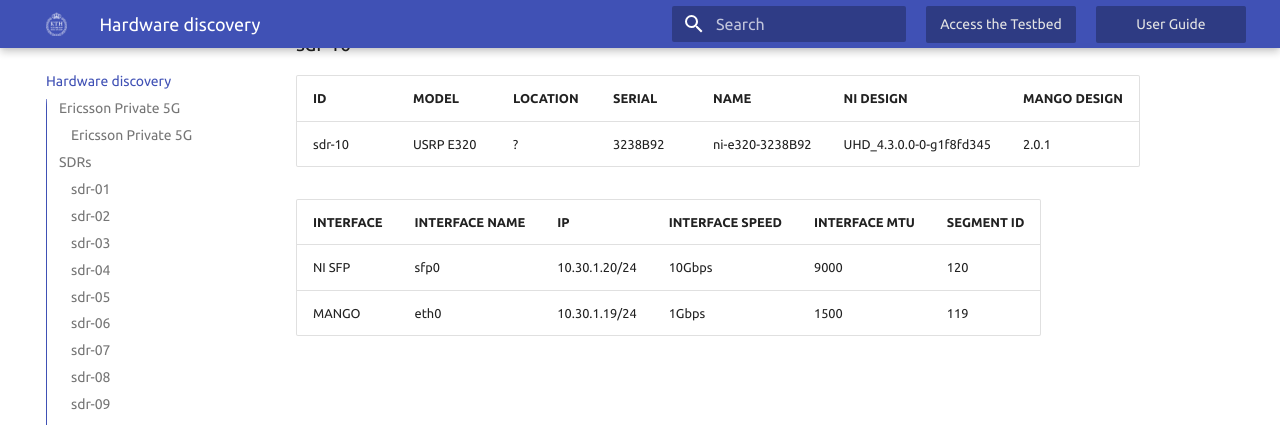
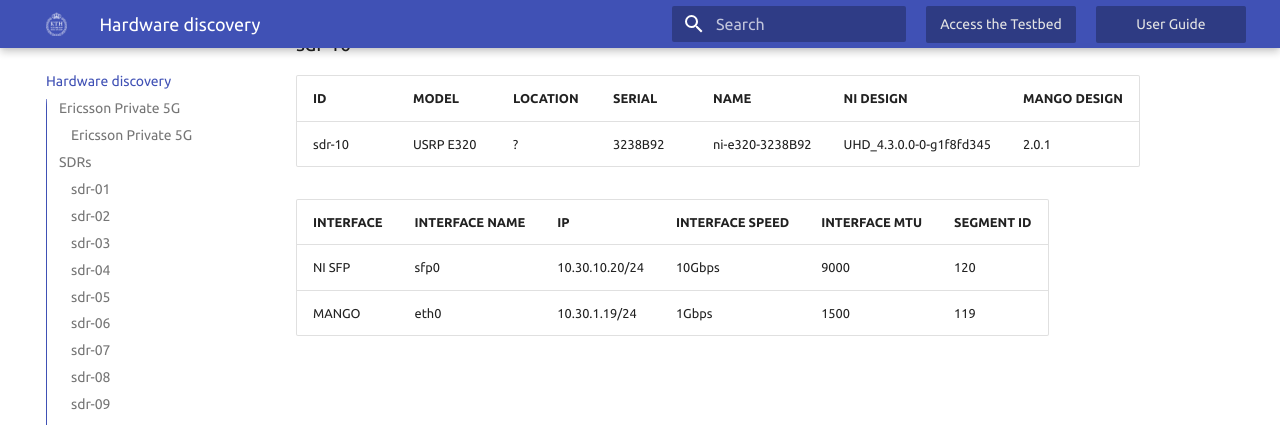
Before and after one commit to KTH-EXPECA/kth-expeca.github.io, an MkDocs documentation site: the page built from docs/inventory.md, in a window 1280 px wide and 900 px high, scrolled down 5119 px. Shown: the top 425 px of the window. Built offline with MkDocs 1.6.1 and Material for MkDocs 9.7.7, drawn with Linux system fonts in a browser that asks for light colours.

Commit message:
Update inventory.md

```diff
--- a/docs/inventory.md
+++ b/docs/inventory.md
@@ -143,7 +143,7 @@
 
 |INTERFACE|INTERFACE NAME|IP           |INTERFACE SPEED|INTERFACE MTU|SEGMENT ID|
 |---------|--------------|-------------|---------------|-------------|----------|
-|NI SFP   |sfp0          |10.30.1.20/24|10Gbps         |9000         |120       |
+|NI SFP   |sfp0          |10.30.10.20/24|10Gbps         |9000         |120       |
 |MANGO    |eth0          |10.30.1.19/24|1Gbps          |1500         |119       |
 
 <br/><br/>
```
